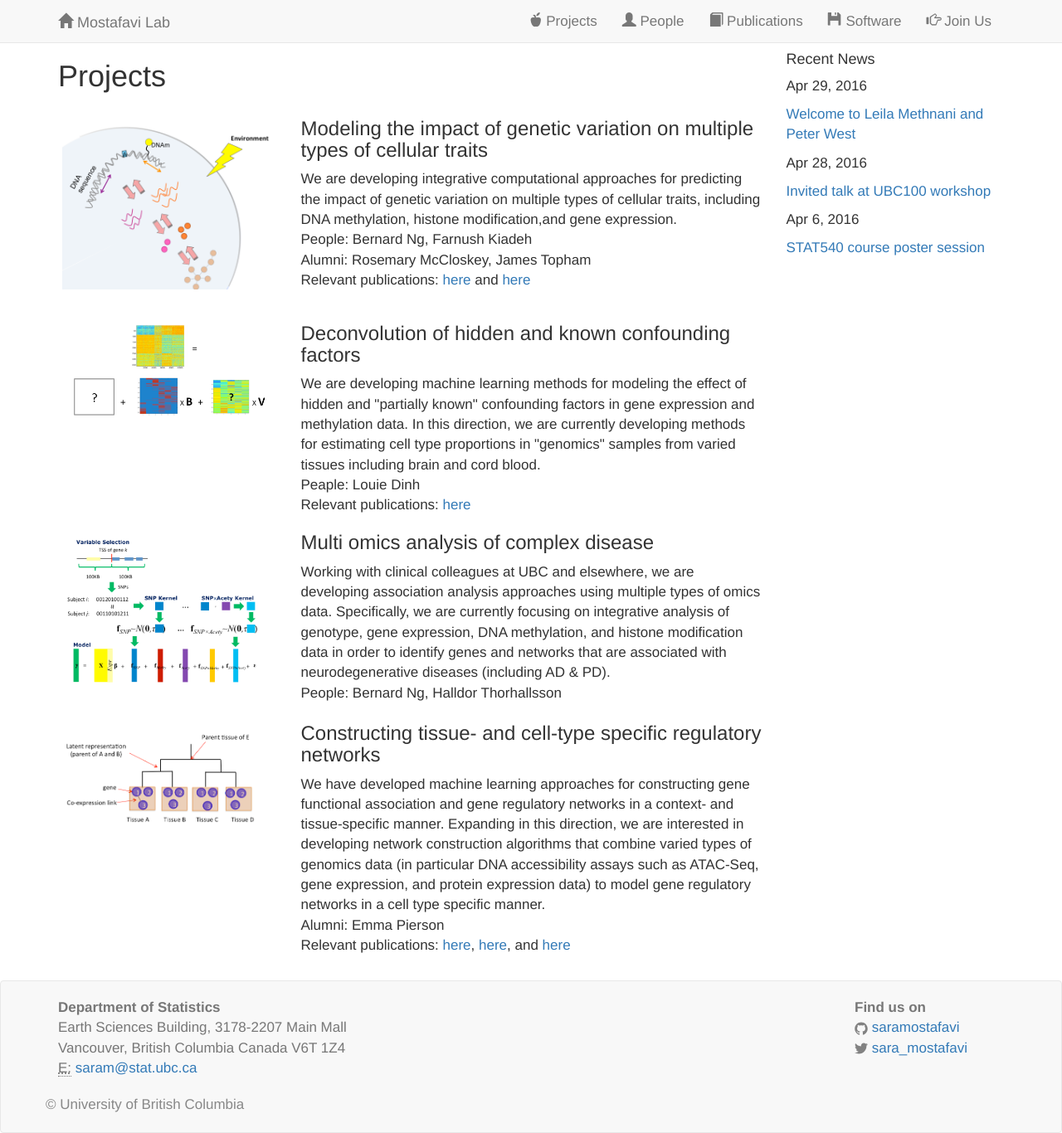
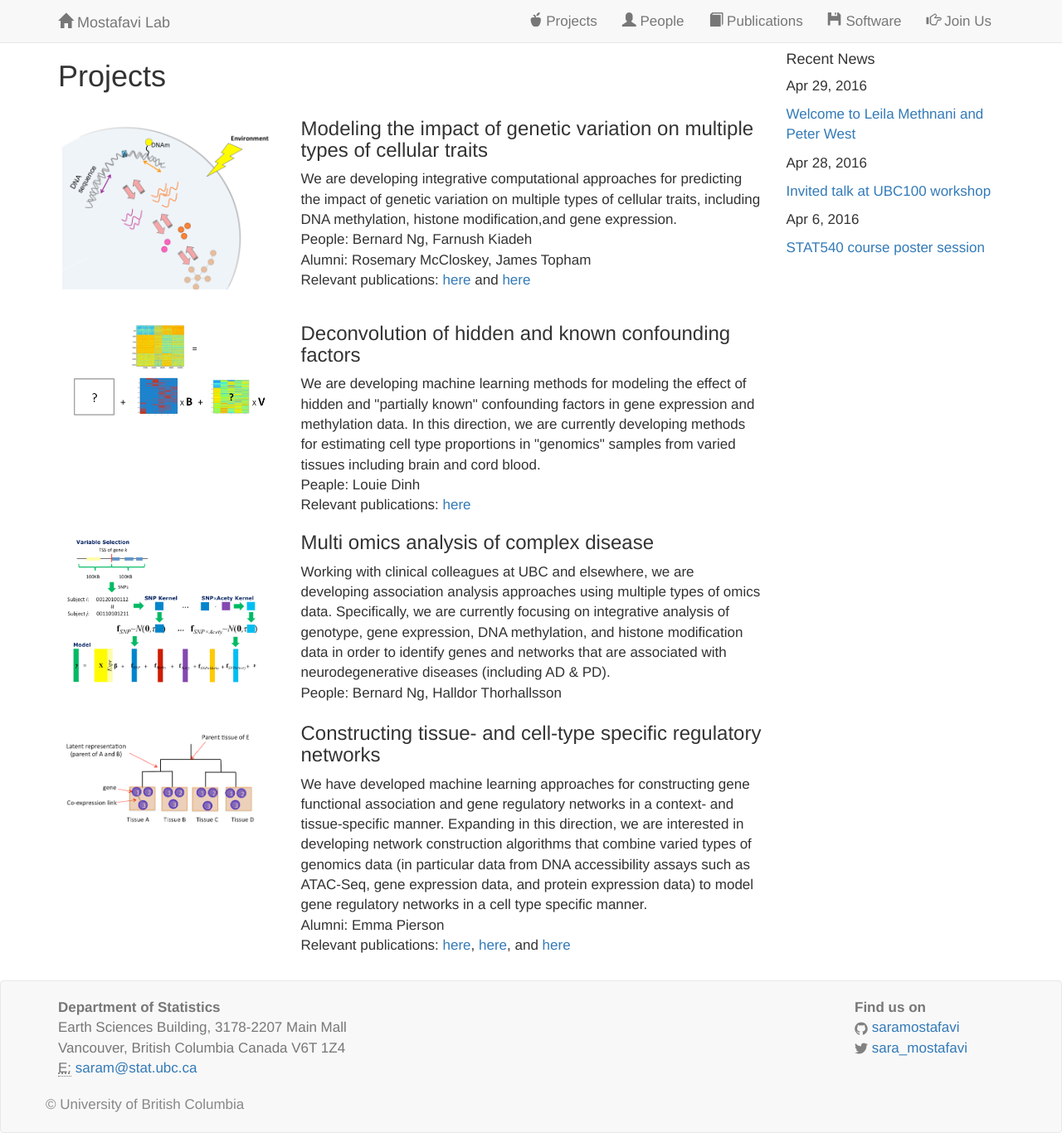
Before and after one commit to saramostafavi/saramostafavi.github.io, a Jekyll site: the page built from projects.html, in a window 1280 px wide. Shown: the whole page at 83% size. Built offline with Jekyll 4.4.1, drawn with Linux system fonts in a browser that asks for light colours; nearby versions of some CDN libraries; a style sheet for code colours, icons or effects is not loaded.

Commit message:
Update projects.html

```diff
--- a/projects.html
+++ b/projects.html
@@ -65,7 +65,7 @@ layout: page
         <div class="content">
             We have developed machine learning approaches for constructing gene functional association and gene regulatory networks in a context- and tissue-specific manner.
             Expanding in this direction, we are interested in developing network construction algorithms that combine varied types of genomics data
-            (in particular DNA accessibility assays such as ATAC-Seq, gene expression, and protein expression data) to model gene regulatory networks in a cell type specific manner.
+            (in particular data from DNA accessibility assays such as ATAC-Seq, gene expression data, and protein expression data) to model gene regulatory networks in a cell type specific manner.
             <br>
             Alumni: Emma Pierson
             <br>
```
